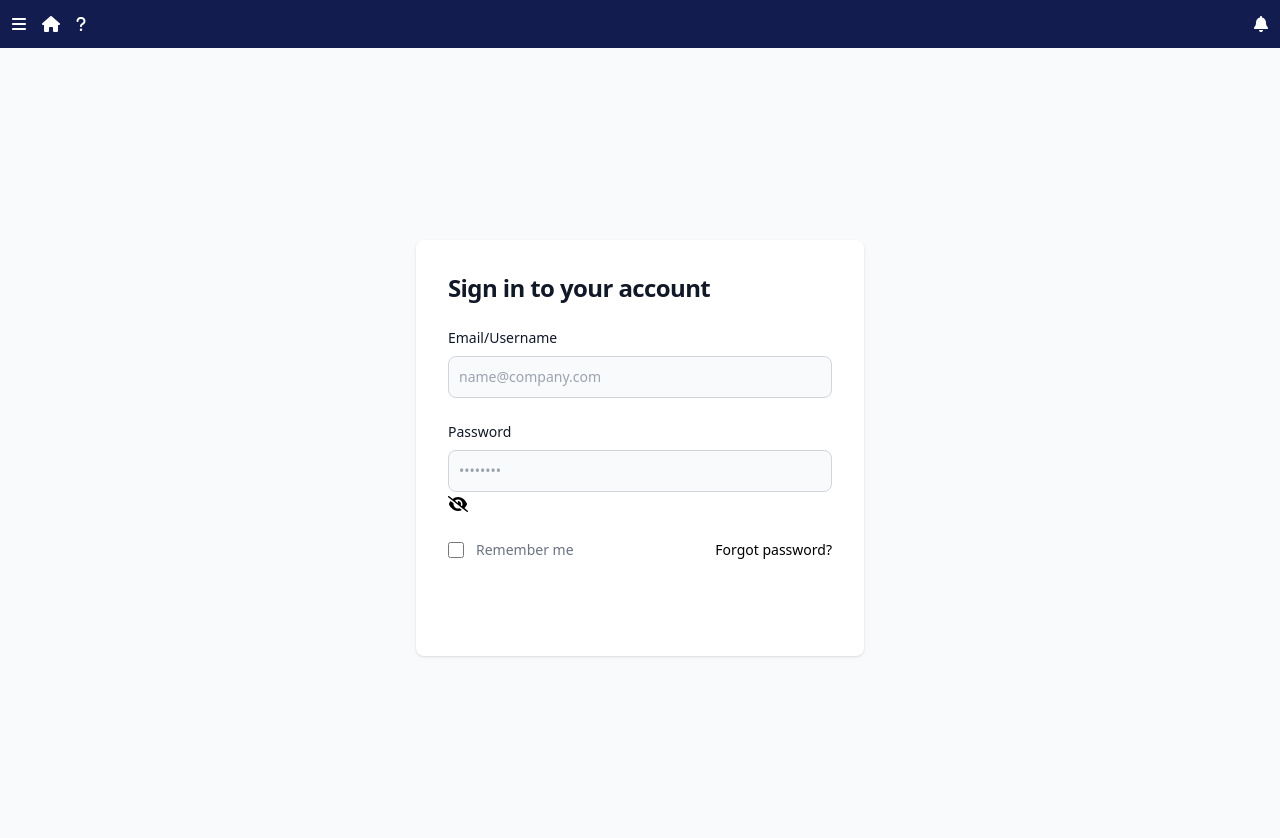
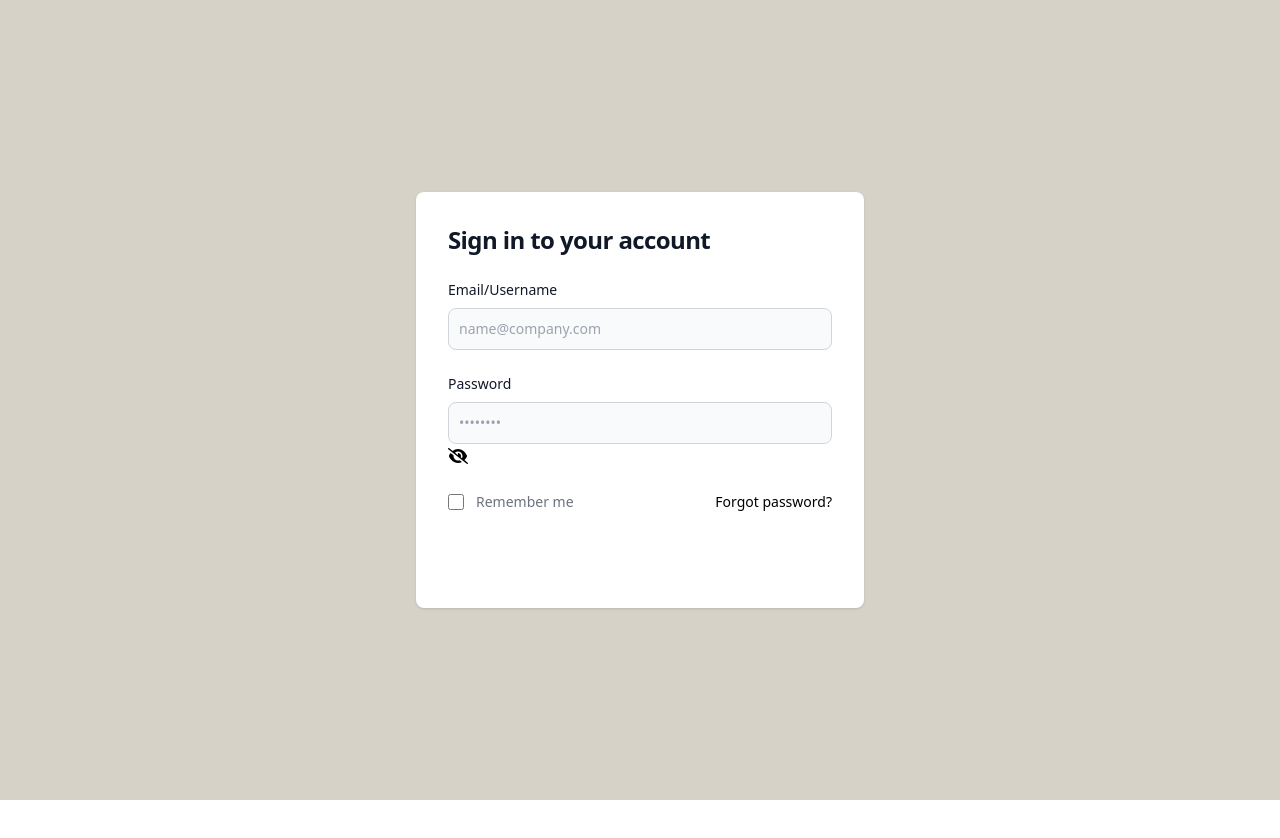
Before and after one commit to MrRamPoudel/EmployeePayroll, an Angular app in the folder ClientApp/: page /login in a window 1280 px wide. Shown: the top 838 px of the page. After the commit the page ends 800 px from the top, so only its background shows below. Built offline with nearby package versions, Linux system fonts and the light colour scheme.

Commit message:
Hide navigation on login page

```diff
--- a/ClientApp/src/app/login/login.component.html
+++ b/ClientApp/src/app/login/login.component.html
@@ -1,4 +1,4 @@
-<div class="bg-gray-50">
+<div class="bg-whitish">
     <div class="flex flex-col items-center justify-center px-6 py-8 mx-auto md:h-screen lg:py-0">
 
         <div class="w-full bg-white rounded-lg shadow dark:border md:mt-0 sm:max-w-md xl:p-0 dark:bg-gray-800 dark:border-gray-700">
--- a/ClientApp/src/app/nav-menu/nav-menu.component.html
+++ b/ClientApp/src/app/nav-menu/nav-menu.component.html
@@ -1,4 +1,4 @@
-<div class="flex justify-between bg-cool-blue p-3">
+<div class="flex justify-between bg-cool-blue p-3 " *ngIf="isLoggedIn()">
     <div class="flex space-x-4">
       <div class="text-white"><fa-icon class="icon1" [icon]="barIcon"></fa-icon></div>
       <div class="text-white"><fa-icon class="icon2" [icon]="houseIcon" ></fa-icon></div>
--- a/ClientApp/tailwind.config.js
+++ b/ClientApp/tailwind.config.js
@@ -10,7 +10,7 @@ module.exports = {
         'med': '1470px'
       },
       colors:{
-        'whitish':'#f7f6f4',
+        'whitish':'#d7d2c8',
         'cool-blue':'#121c4f'
       },
       backgroundImage:{
```
